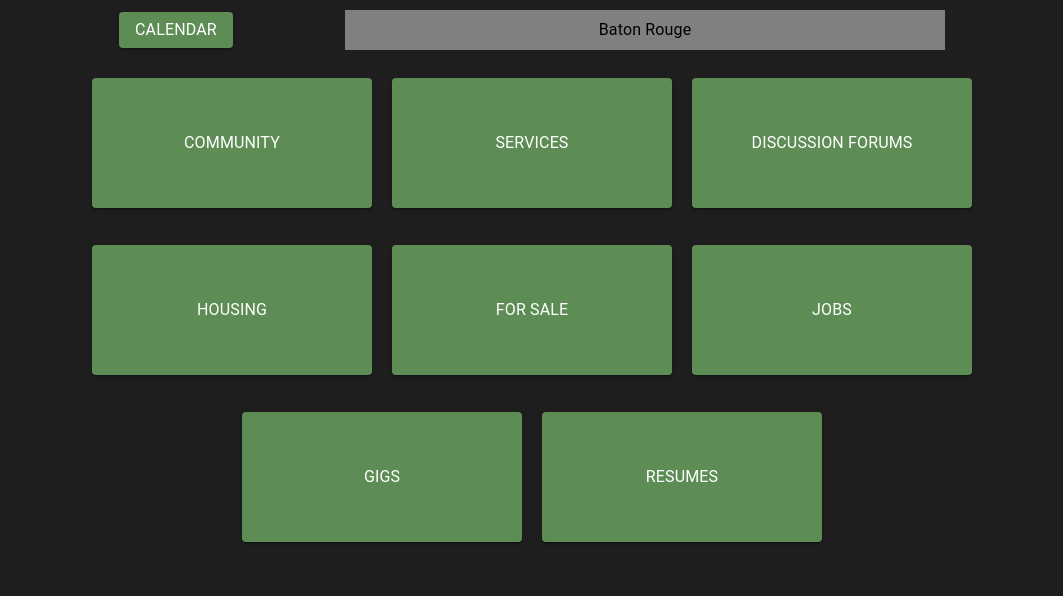
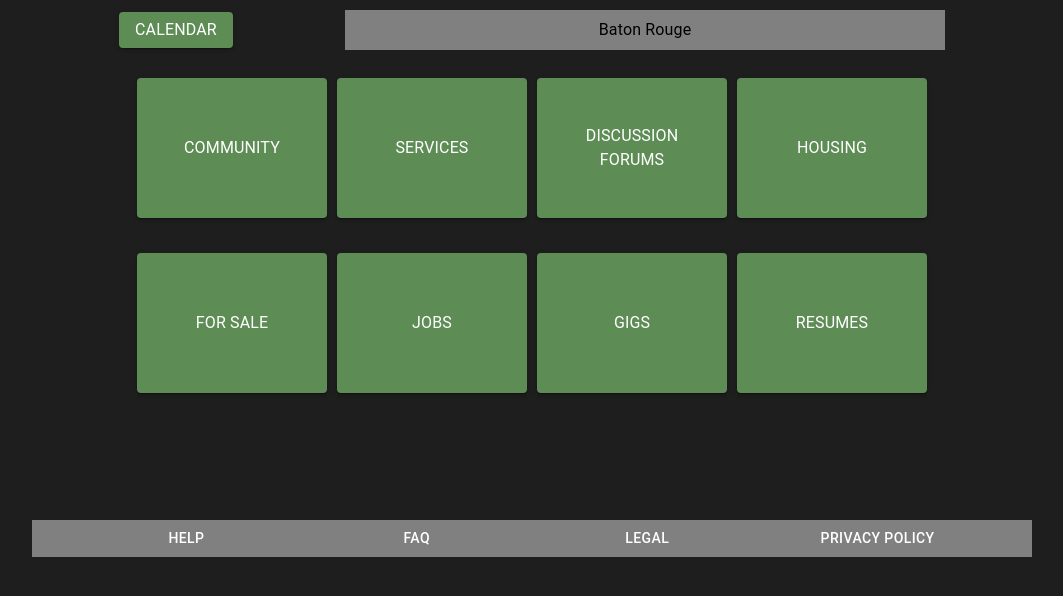
Before and after one commit to IkaikaL/CSC-4243-Project, a React (Create React App) app in the folder frontend/: page / in a window 1280 px wide. Shown: the top 596 px of the page, without its empty margins (108-1171 px from the left). Built offline with nearby package versions, Linux system fonts and the light colour scheme.

Commit message:
home page done except for global header and some formatting before final

```diff
--- /dev/null
+++ b/frontend/src/components/Footer.tsx
@@ -0,0 +1,40 @@
+import React from "react";
+import { Container, Grid, Typography, Button } from "@mui/material";
+
+const Footer = () => {
+	return (
+		<Container sx={{ width: "1000px", backgroundColor: "gray" }}>
+			<Grid
+				container
+				direction='row'
+				justifyContent='space-evenly'
+				alignItems='center'
+			>
+				<Grid item>
+					<a href='https://www.craigslist.org/about/help/'>
+						<Button sx={{ width: "200px", color: "white" }}>Help</Button>
+					</a>
+				</Grid>
+				<Grid item>
+					<a href='https://www.craigslist.org/about/help/faq'>
+						<Button sx={{ width: "200px", color: "white" }}>FAQ</Button>
+					</a>
+				</Grid>
+				<Grid item>
+					<a href='https://www.craigslist.org/about/terms.of.use/en'>
+						<Button sx={{ width: "200px", color: "white" }}>Legal</Button>
+					</a>
+				</Grid>
+				<Grid item>
+					<a href='https://www.craigslist.org/about/privacy.policy'>
+						<Button sx={{ width: "200px", color: "white" }}>
+							Privacy Policy
+						</Button>
+					</a>
+				</Grid>
+			</Grid>
+		</Container>
+	);
+};
+
+export default Footer;
--- a/frontend/src/components/HomePageHeader.tsx
+++ b/frontend/src/components/HomePageHeader.tsx
@@ -11,7 +11,8 @@ const HomePageHeader = (props: Props) => {
 			sx={{
 				height: "60px",
 				width: "1000px",
-				padding: "10px",
+				paddingTop: "10px",
+				paddingBottom: "10px",
 			}}
 		>
 			<Grid
@@ -22,18 +23,17 @@ const HomePageHeader = (props: Props) => {
 				sx={{ height: "100%" }}
 			>
 				<Grid item sx={{ width: "100px" }}>
+					<a href='https://batonrouge.craigslist.org/search/eee#search=1~list~0~0'>
 						<Button
 							variant='contained'
 							sx={{
 								backgroundColor: "#5d8c55",
 								"&:hover": { backgroundColor: "#5d8c55" },
 							}}
-						onClick={() => {
-							alert("clicked");
-						}}
 						>
 							<Typography>Calendar</Typography>
 						</Button>
+					</a>
 				</Grid>
 				<Grid
 					item
--- a/frontend/src/components/MainCategories.tsx
+++ b/frontend/src/components/MainCategories.tsx
@@ -14,10 +14,10 @@ const MainCategories = (props: Props) => {
 				direction='row'
 				justifyContent='center'
 				alignItems='center'
-				sx={{ width: "100%", height: "500px" }}
+				sx={{ width: "100%", height: "350px" }}
 			>
 				{categoryList.map((item) => (
-					<Grid item sx={{ width: "300px", height: "150px", padding: "10px" }}>
+					<Grid item sx={{ width: "200px", height: "150px", padding: "5px" }}>
 						<Button
 							variant='contained'
 							sx={{
--- a/frontend/src/components/SubCategories.tsx
+++ b/frontend/src/components/SubCategories.tsx
@@ -11,7 +11,7 @@ const SubCategories = (props: Props) => {
 		<Container
 			sx={{
 				width: "1000px",
-				minHeight: "200px",
+				minHeight: "100px",
 				backgroundColor: "gray",
 				padding: "10px",
 			}}
--- a/frontend/src/pages/HomePage.tsx
+++ b/frontend/src/pages/HomePage.tsx
@@ -4,6 +4,7 @@ import { Grid, Container } from "@mui/material";
 import HomePageHeader from "../components/HomePageHeader";
 import MainCategories from "../components/MainCategories";
 import SubCategories from "../components/SubCategories";
+import Footer from "../components/Footer";
 
 const HomePage = () => {
 	const [category, setCategory] = useState("");
@@ -278,6 +279,9 @@ const HomePage = () => {
 				>
 					{subCategories}
 				</Grid>
+				<Grid item sx={{ paddingTop: "10px", paddingBottom: "10px" }}>
+					<Footer />
+				</Grid>
 			</Grid>
 		</Container>
 	);
```
Lines whose indentation alone changed are shown as unchanged.
